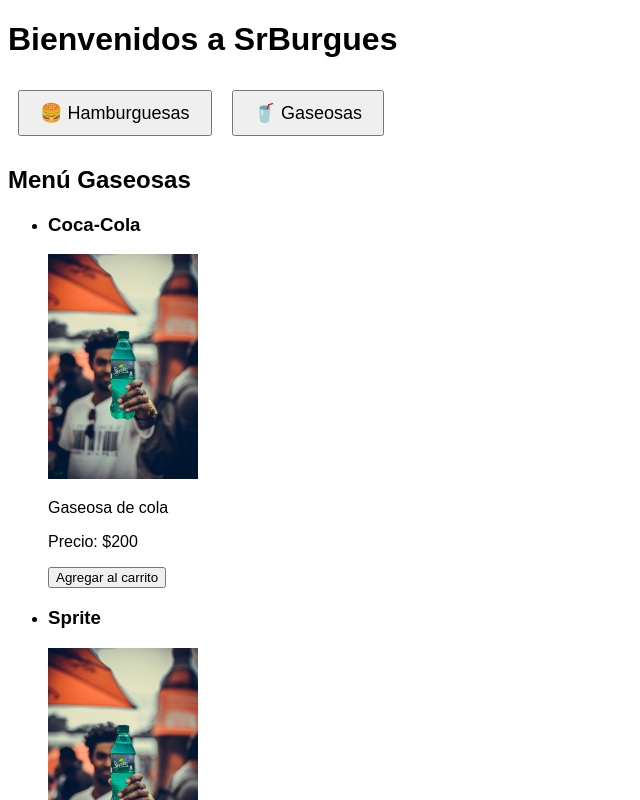
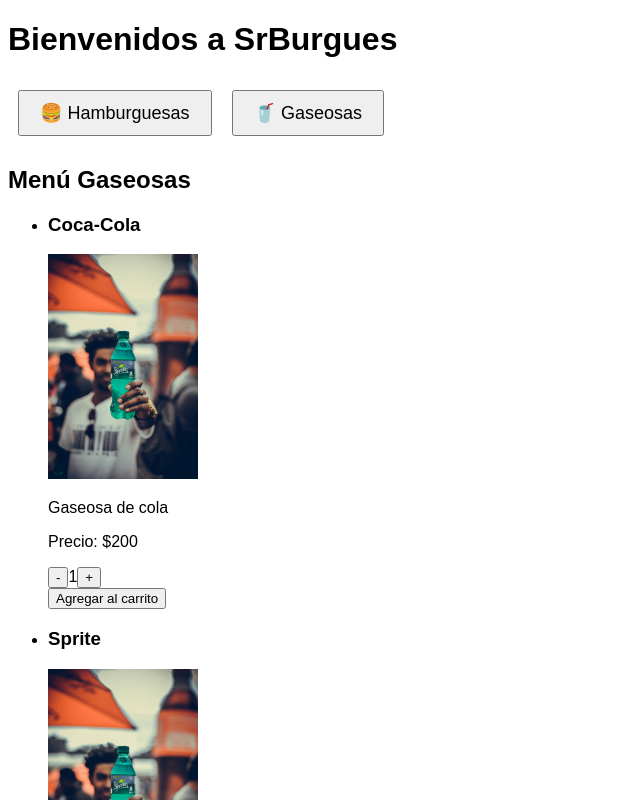
Before and after one commit to Juan-El-Facha-Garetto/SrBurgueFinal, a Vue app: page / in a window 1280 px wide. Both pictures are taken after a click on the button "🥤 Gaseosas". Shown: the top 800 px of the page, without its empty margins (0-640 px from the left). Built offline with nearby package versions, Linux system fonts and the light colour scheme.

Commit message:
Modificacion en Carrito, agregamos para que el usuario pueda elegir cantidades, funciona bien.

```diff
--- a/src/components/CarritoNew.vue
+++ b/src/components/CarritoNew.vue
@@ -5,8 +5,10 @@
         <h2>🛒 Carrito</h2>
 
         <ul>
-            <li v-for="item in cart" :key="item.id">
-            {{ item.name }} - ${{ item.price }}
+            <li v-for="(item, index) in cart" :key="index">
+            <h3>{{ item.name }} (x{{ item.quantity }})</h3>
+            <p>Precio unitario: ${{ item.price }}</p>
+            <p>Subtotal: ${{ item.price * item.quantity }}</p>
             </li>
         </ul>
 
@@ -14,7 +16,7 @@
          <p v-if="cart.length ===0">El carrito está vacío</p>
 
           <!-- Total del carrito -->
-         <p v-if="cart.length > 0">Total: ${{ total }}</p>
+         <p v-if="cart.length > 0">Total: ${{ totalPrice }}</p>
 
     </div>
 
@@ -31,9 +33,11 @@ const props = defineProps({
         required: true
     }
 })
-// Computed para calcular el total del carrito
-const total = computed(() => {
-    return props.cart.reduce((sum, item) => sum + item.price, 0)
+// Calcular el total del carrito
+const totalPrice = computed(() => {
+  return props.cart.reduce((sum, item) => {
+    return sum + (item.price * item.quantity)
+  }, 0)
 })
 
 </script>
--- a/src/components/GaseosasMenu.vue
+++ b/src/components/GaseosasMenu.vue
@@ -3,12 +3,19 @@
 <div>
     <h2>Menú Gaseosas</h2>
     <ul>
-        <li v-for="gaseosa in gaseosas" :key="gaseosa.id">
+        <li v-for="(gaseosa, index) in gaseosas" :key="gaseosa.id">
              <h3>{{ gaseosa.name }}</h3>
              <img :src="`/img/${gaseosa.image}`" :alt="gaseosa.name" width="150" />
              <p>{{ gaseosa.description }}</p>
              <p>Precio: ${{ gaseosa.price }}</p>
-             <button @click="addToCart(gaseosa)">Agregar al carrito</button>
+
+                <div>
+                    <button @click="decrease(index)">-</button>
+                    <span>{{ quantities[index] }}</span>
+                    <button @click="increase(index)">+</button>
+                </div>
+
+                <button @click="addToCart(gaseosa, quantities[index])">Agregar al carrito</button>
         </li>
     </ul>
 </div>
@@ -19,18 +26,30 @@
 <script setup>
 import {ref,defineEmits} from 'vue'
 
-const emit = defineEmits(['add-to-cart'])
-
-
 const gaseosas = ref([
     { id: 1, name: 'Coca-Cola', description: 'Gaseosa de cola', price: 200, image: 'gaseosa1.jpg' },
     { id: 2, name: 'Sprite', description: 'Gaseosa de limón', price: 200, image: 'gaseosa1.jpg' },
     { id: 3, name: 'Fanta', description: 'Gaseosa de naranja', price: 200, image: 'gaseosa1.jpg' },
 ])
 
-// Emitir al carrito
-const addToCart = (gaseosa) => {
-  emit('add-to-cart', gaseosa)
+// Para controlar la cantidad por índice
+const quantities = ref(gaseosas.value.map(() => 1))
+
+const increase = (index) =>{
+    quantities.value[index]++
+}
+const decrease = (index) => {
+    if (quantities.value[index] > 1) {
+        quantities.value[index]--
+    }
+}
+
+const emit = defineEmits(['add-to-cart'])
+
+// Emitir al carrito con el producto y su cantidad
+const addToCart = (gaseosa, quantity) => {
+  if (quantity < 1) return  // No permitir agregar cantidades no válidas
+  emit('add-to-cart', { ...gaseosa, quantity }) // Enviar el producto con la cantidad
 }
 </script>
 
--- a/src/components/HomePage.vue
+++ b/src/components/HomePage.vue
@@ -1,19 +1,17 @@
 <template>
-<div class="home">
+  <div class="home">
     <h1>Bienvenidos a SrBurgues</h1>
 
     <button @click="show = 'burgers'">🍔 Hamburguesas</button>
     <button @click="show = 'gaseosas'">🥤 Gaseosas</button>
 
-    <!-- MENÚS -->
+    <!-- Menú de hamburguesas -->
     <MainBurguer v-if="show === 'burgers'" @add-to-cart="addToCart" />
     <GaseosasMenu v-if="show === 'gaseosas'" @add-to-cart="addToCart" />
 
-   <!-- CARRITO -->
-   <CarritoNew :cart="cart" />
-
+    <!-- Carrito -->
+    <CarritoNew :cart="cart" />
   </div>
-
 </template>
 
 <script setup>
@@ -22,15 +20,24 @@ import MainBurguer from './MainBurguer.vue'
 import GaseosasMenu from './GaseosasMenu.vue'
 import CarritoNew from './CarritoNew.vue'
 
+// Estado para mostrar el menú
 const show = ref(null)
+
+// Estado para el carrito
 const cart = ref([])
 
 // Función para agregar productos al carrito
 const addToCart = (product) => {
-  cart.value.push(product)
+  const index = cart.value.findIndex(item => item.id === product.id)
+
+  if (index === -1) {
+    // Si el producto no está en el carrito, agregarlo
+    cart.value.push(product)
+  } else {
+    // Si el producto ya está en el carrito, solo actualizamos la cantidad
+    cart.value[index].quantity += product.quantity
+  }
 }
-
-
 </script>
 
 <style scoped>
@@ -39,5 +46,5 @@ button {
   padding: 10px 20px;
   font-size: 18px;
   cursor: pointer;
-  }
+}
 </style>
--- a/src/components/MainBurguer.vue
+++ b/src/components/MainBurguer.vue
@@ -2,12 +2,19 @@
     <div>
       <h2>Menú de Hamburguesas</h2>
       <ul>
-        <li v-for="burger in burgers" :key="burger.id">
+        <li v-for="(burger, index) in burgers" :key="burger.id">
           <h3>{{ burger.name }}</h3>
           <img :src="`/img/${burger.image}`" :alt="burger.name" width="150" />
           <p>{{ burger.description }}</p>
           <p>Precio: ${{ burger.price }}</p>
-          <button @click="addToCart(burger)">Agregar al carrito</button>
+
+          <div>
+            <button @click="decrease(index)">-</button>
+            <span>{{ quantities[index] }}</span>
+            <button @click="increase(index)">+</button>
+          </div>
+
+          <button @click="addToCart(burger,quantities[index])">Agregar al carrito</button>
         </li>
       </ul>
     </div>
@@ -16,16 +23,32 @@
   <script setup>
   import { ref,defineEmits } from 'vue'
 
-  const emit = defineEmits(['add-to-cart'])
   const burgers = ref([
     { id: 1, name: 'Hamburguesa Clásica', description: 'Carne, lechuga y tomate', price: 500, image: 'burguer1.jpg' },
     { id: 2, name: 'Hamburguesa BBQ', description: 'Carne, salsa BBQ y cebolla caramelizada', price: 600, image: 'burguer1.jpg' },
     { id: 3, name: 'Hamburguesa Vegetariana', description: 'Hamburguesa de garbanzos con guacamole', price: 550, image: 'burguer1.jpg' },
   ])
 
-  // Emitir el producto al carrito
-  const addToCart = (burger) => {
-  emit('add-to-cart', burger)
+   // Para controlar la cantidad por índice
+   const quantities = ref(burgers.value.map(() => 1))
+
+   const increase = (index) => {
+    quantities.value[index]++
+  }
+  const decrease = (index) => {
+    if (quantities.value[index] > 1) {
+      quantities.value[index]--
+    }
+  }
+
+
+  const emit = defineEmits(['add-to-cart'])
+
+
+  // Emitir al carrito con el producto y su cantidad
+  const addToCart = (burger, quantity) => {
+  if (quantity < 1) return  // No permitir agregar cantidades no válidas
+  emit('add-to-cart', { ...burger, quantity }) // Enviar el producto con la cantidad
   }
 
 
```
